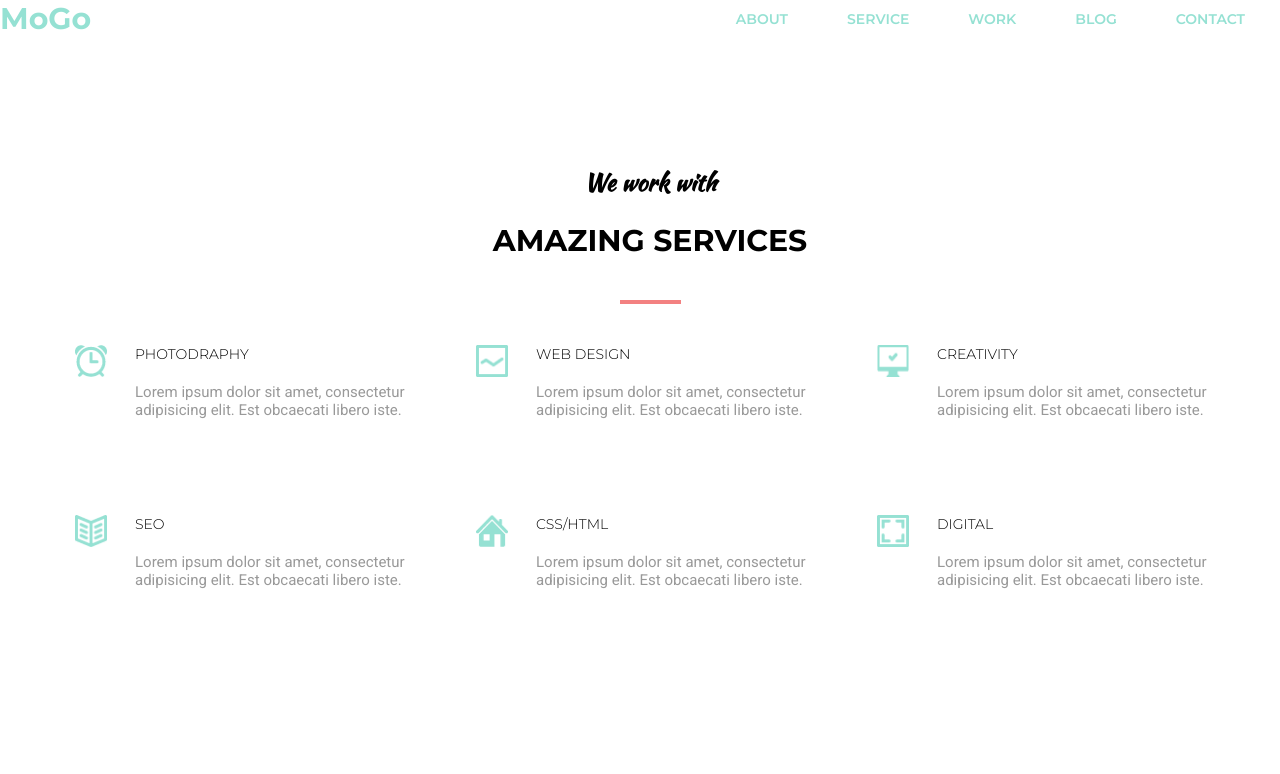
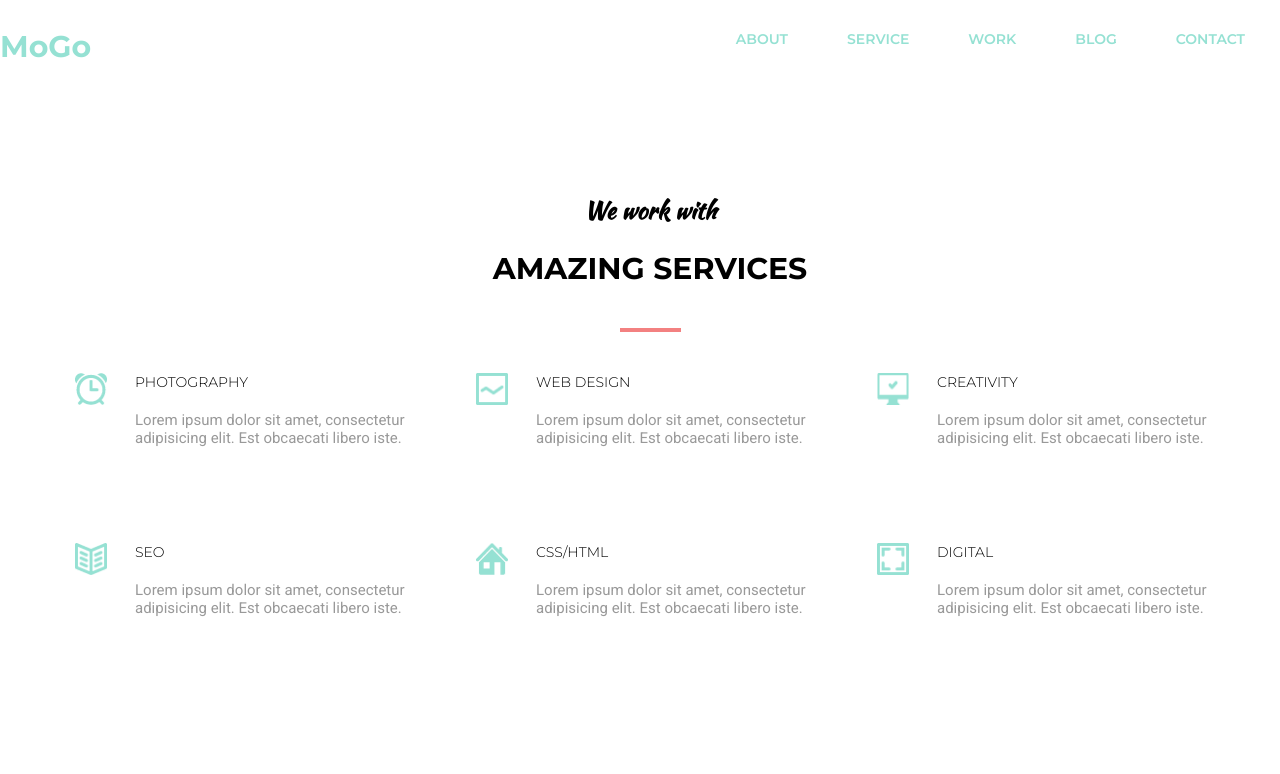
Before and after one commit to Flakezzz/homework-goit, a plain HTML site: page Module_4/index.html in a window 1280 px wide. Shown: the top 774 px of the page. Drawn offline with Linux system fonts and the light colour scheme.

Commit message:
fixed HW4

```diff
--- a/Module_4/CSS/header.css
+++ b/Module_4/CSS/header.css
@@ -5,6 +5,11 @@
     display: inline-block;
     text-decoration: none;
     justify-content: flex-end;
+}
+
+.a_logo {
+    text-decoration: none;
+    color: #95e1d3;
 }
 
 .logo {
@@ -21,6 +26,7 @@
     justify-content: space-between;
     align-items: center;
     margin-bottom: 128px;
+    margin-top: 28px;
 }
 
 .nav {
@@ -38,6 +44,8 @@
     font-size: 14px;
     text-transform: uppercase;
     font-weight: 600;
+    padding-bottom: 12px;
+    border-bottom: 3px solid transparent;
 }
 
 .header_menu:nth-child(5) {
--- a/Module_4/index.html
+++ b/Module_4/index.html
@@ -8,7 +8,7 @@
 </head>
 <body class="body">
     <header class="header">
-        <h1 class="logo"><a href="#home"></a>MoGo</h1>
+        <h1 class="logo"><a class="a_logo" href="#home">MoGo</a></h1>
         <nav class="nav">
             <ul>
                <li class="header_menu"><a class="menu_item" href="#about">About</a></li>
@@ -24,13 +24,13 @@
             <div class="service">
              <h4 class="h4">We work with</h4>
              <h3 class="h3">Amazing services</h3>
-        </section>
+            </section>
              <div class="services_text">
                  <div class="column">
                      <div>
                  <section class="perk">
                      <img class="icon" src="./img/alarm.png" alt="alarm">
-                 <h5 class="service_title">Photodraphy</h5>
+                 <h5 class="service_title">Photography</h5>
                  <p class="text">Lorem ipsum dolor sit amet, consectetur adipisicing elit. Est obcaecati libero iste.</p>
                  </section>
                 </div>
```
